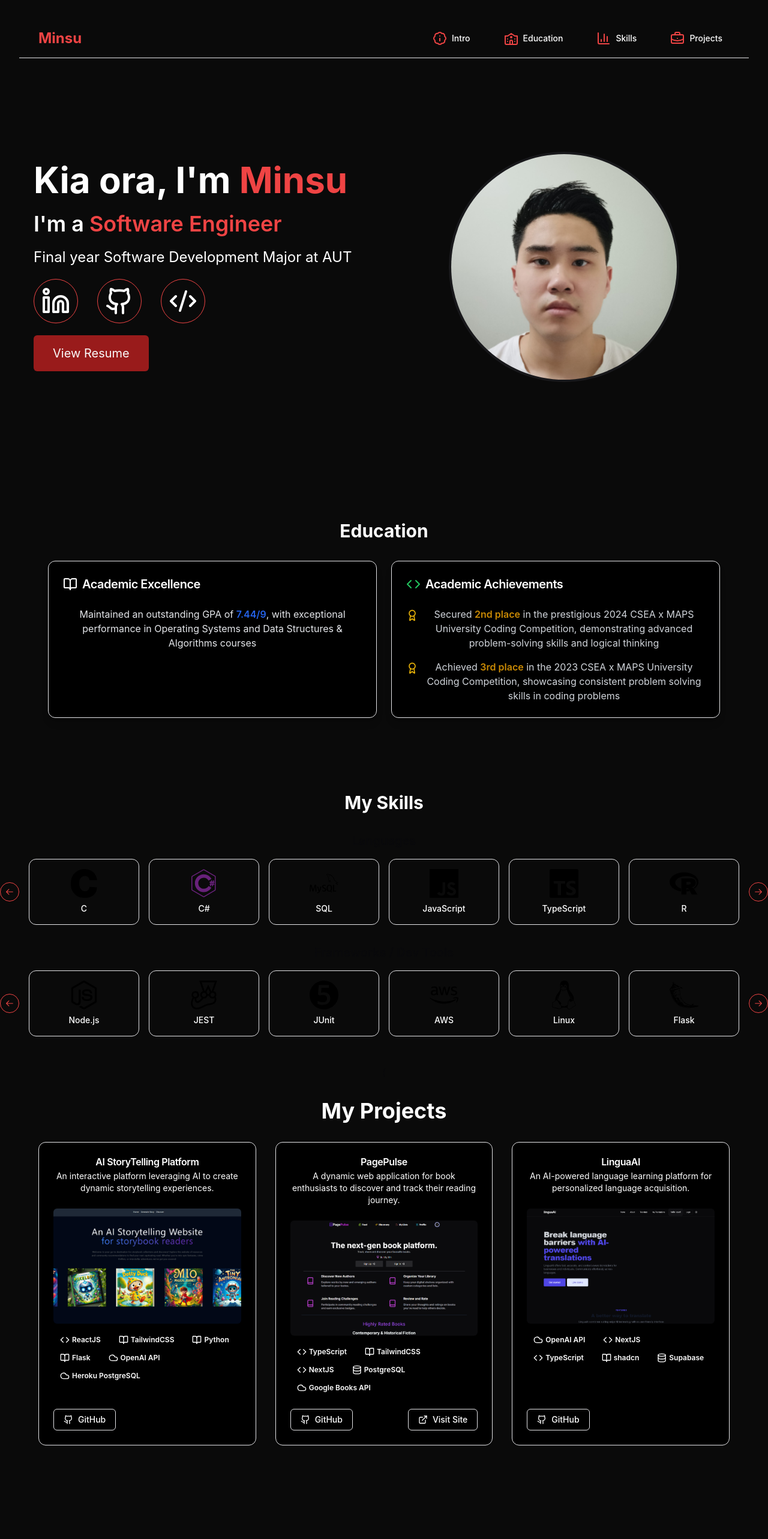
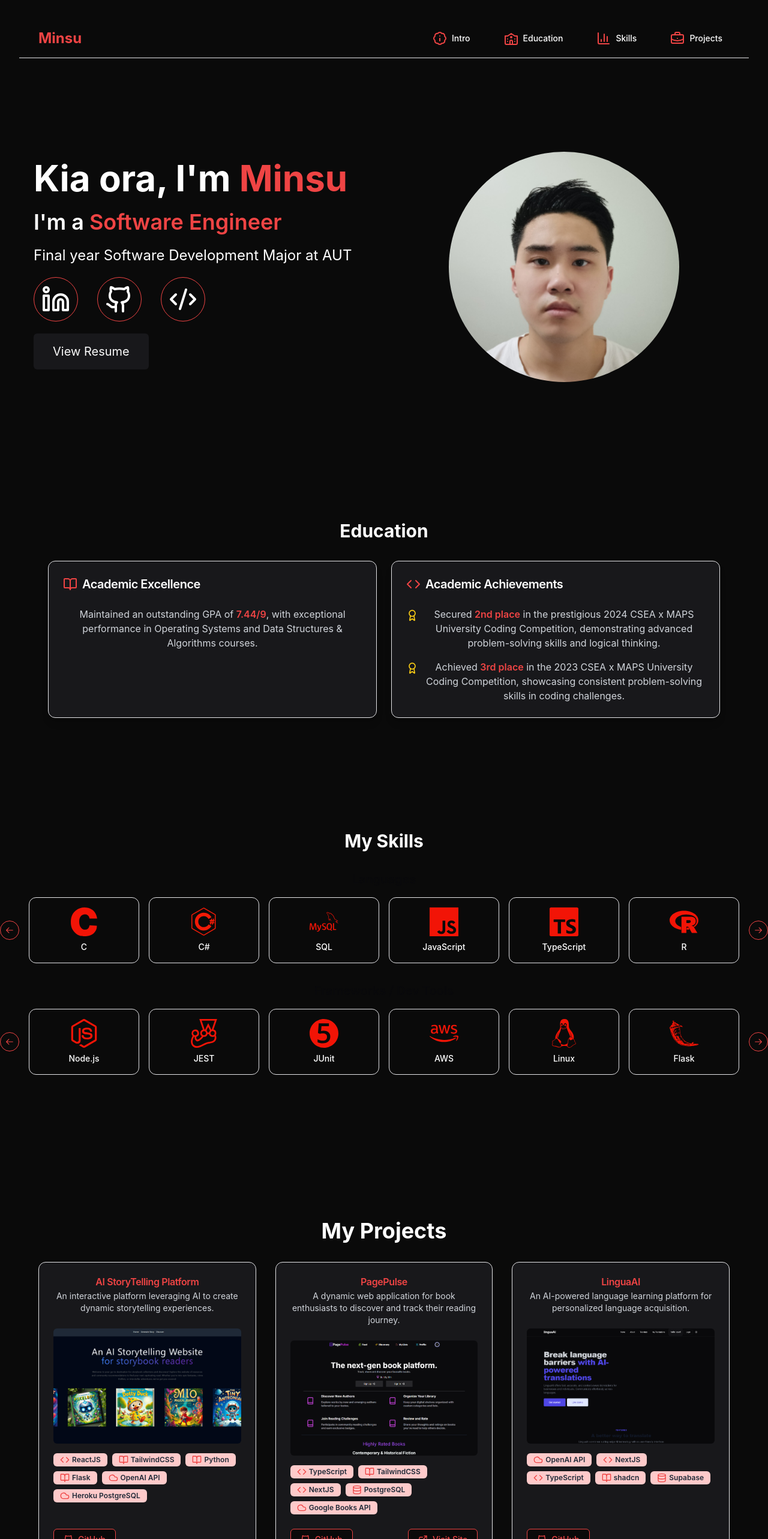
Before and after one commit to Minsukim2827/portfolio-10112024, a React (Vite) app: page / in a window 1280 px wide. Shown: the top 2566 px of the page at 60% size. Built offline with nearby package versions, Linux system fonts and the light colour scheme.

Commit message:
added more animations

```diff
--- a/src/App.css
+++ b/src/App.css
@@ -5,3 +5,53 @@
   text-align: center;
   background-color: #0a0a0a;
 }
+
+
+.red-filter {
+  filter: invert(30%) sepia(100%) saturate(7500%) hue-rotate(358deg) brightness(95%) contrast(100%);
+}
+
+.avatar-image {
+  transition: transform 0.3s, box-shadow 0.3s;
+}
+.avatar-image:hover {
+  transform: scale(1.05);
+  box-shadow: 0 0 15px rgba(255, 0, 0, 0.5);
+}
+
+.resume-button {
+  position: relative;
+  overflow: hidden;
+}
+.resume-button::after {
+  content: '';
+  position: absolute;
+  bottom: 0;
+  left: -100%;
+  width: 100%;
+  height: 2px;
+  background: #f56565;
+  transition: left 0.3s;
+}
+.resume-button:hover::after {
+  left: 0;
+}
+
+.education-card {
+  transition: transform 0.3s, box-shadow 0.3s;
+}
+.education-card:hover {
+  transform: translateY(-10px);
+  box-shadow: 0 10px 20px rgba(0, 0, 0, 0.5);
+}
+
+.project-image {
+  position: relative;
+  overflow: hidden;
+}
+.project-image img {
+  transition: transform 0.5s;
+}
+.project-image:hover img {
+  transform: scale(1.1);
+}
--- a/src/components/education/education.jsx
+++ b/src/components/education/education.jsx
@@ -1,4 +1,4 @@
-// components/Education.js
+
 import { Award, BookOpen, Code } from "lucide-react";
 import { Card, CardContent, CardHeader, CardTitle } from "@/components/ui/card";
 import FadeInWrapper from "@/components/FadeInWrapper";
@@ -7,58 +7,58 @@ export default function Education() {
   return (
     <FadeInWrapper>
       <section
-        className="py-12 px-4 md:px-8 lg:px-12 bg-none dark:from-gray-900 dark:to-gray-800 min-h-[60vh] flex justify-center items-center"
+        className="py-12 px-4 md:px-8 lg:px-12 min-h-[60vh] flex justify-center items-center"
       >
         <div className="max-w-6xl mx-auto">
-          <h2 className="text-3xl font-bold text-center mb-8 text-white dark:text-gray-100">
+          <h2 className="text-3xl font-bold text-center mb-8 text-white">
             Education
           </h2>
           <div className="grid grid-cols-1 md:grid-cols-2 gap-6">
-            <Card className="bg-black dark:bg-gray-800 shadow-lg hover:shadow-xl transition-shadow duration-300">
+            <Card className="bg-zinc-900 shadow-lg hover:shadow-2xl transition-shadow duration-300 education-card">
               <CardHeader>
-                <CardTitle className="flex items-center text-xl font-semibold text-gray-700 dark:text-gray-200">
-                  <BookOpen className="w-6 h-6 mr-2 text-white" />
-                  <span className="text-white">Academic Excellence</span>
+                <CardTitle className="flex items-center text-xl font-semibold text-white">
+                  <BookOpen className="w-6 h-6 mr-2 text-red-500" />
+                  <span>Academic Excellence</span>
                 </CardTitle>
               </CardHeader>
               <CardContent>
-                <p className="text-gray-200 dark:text-gray-300">
+                <p className="text-gray-300">
                   Maintained an outstanding GPA of{" "}
-                  <span className="font-semibold text-blue-600 dark:text-blue-400">
+                  <span className="font-semibold text-red-500">
                     7.44/9
                   </span>
-                  , with exceptional performance in Operating Systems and Data Structures & Algorithms courses
+                  , with exceptional performance in Operating Systems and Data Structures & Algorithms courses.
                 </p>
               </CardContent>
             </Card>
 
-            <Card className="bg-black dark:bg-gray-800 shadow-lg hover:shadow-xl transition-shadow duration-300">
+            <Card className="bg-zinc-900 shadow-lg hover:shadow-2xl transition-shadow duration-300 education-card">
               <CardHeader>
-                <CardTitle className="flex items-center text-xl font-semibold text-gray-700 dark:text-gray-200">
-                  <Code className="w-6 h-6 mr-2 text-green-500" />
-                  <span className="text-white">Academic Achievements</span>
+                <CardTitle className="flex items-center text-xl font-semibold text-white">
+                  <Code className="w-6 h-6 mr-2 text-red-500" />
+                  <span>Academic Achievements</span>
                 </CardTitle>
               </CardHeader>
               <CardContent>
                 <ul className="space-y-4">
                   <li className="flex items-start">
-                    <Award className="w-5 h-5 mr-2 text-yellow-500 flex-shrink-0 mt-1" />
-                    <p className="text-gray-300 dark:text-gray-300">
+                    <Award className="w-5 h-5 mr-2 text-yellow-400 flex-shrink-0 mt-1" />
+                    <p className="text-gray-300">
                       Secured{" "}
-                      <span className="font-semibold text-yellow-600 dark:text-yellow-400">
+                      <span className="font-semibold text-red-500">
                         2nd place
                       </span>{" "}
-                      in the prestigious 2024 CSEA x MAPS University Coding Competition, demonstrating advanced problem-solving skills and logical thinking
+                      in the prestigious 2024 CSEA x MAPS University Coding Competition, demonstrating advanced problem-solving skills and logical thinking.
                     </p>
                   </li>
                   <li className="flex items-start">
-                    <Award className="w-5 h-5 mr-2 text-yellow-500 flex-shrink-0 mt-1" />
-                    <p className="text-gray-300 dark:text-gray-300">
+                    <Award className="w-5 h-5 mr-2 text-yellow-400 flex-shrink-0 mt-1" />
+                    <p className="text-gray-300">
                       Achieved{" "}
-                      <span className="font-semibold text-yellow-600 dark:text-yellow-400">
+                      <span className="font-semibold text-red-500">
                         3rd place
                       </span>{" "}
-                      in the 2023 CSEA x MAPS University Coding Competition, showcasing consistent problem solving skills in coding problems
+                      in the 2023 CSEA x MAPS University Coding Competition, showcasing consistent problem-solving skills in coding challenges.
                     </p>
                   </li>
                 </ul>
--- a/src/components/intro/intro.jsx
+++ b/src/components/intro/intro.jsx
@@ -27,7 +27,7 @@ export default function Intro() {
         {/* Resume Link */}
         <Link
           to="./resume.pdf"
-          className="inline-block bg-red-800 text-primary-foreground px-8 py-4 rounded-md hover:bg-red-900 transition-colors text-xl"
+          className="resume-button bg-zinc-900 inline-block text-primary-foreground px-8 py-4 rounded-md transition-colors text-xl"
         >
           View Resume
         </Link>
@@ -37,7 +37,7 @@ export default function Intro() {
         <img
           src="./avatar.png"
           alt="Minsu"
-          className="rounded-full w-96 h-96 object-cover border-4 border-primary"
+          className="rounded-full w-96 h-96 object-cover avatar-image"
         />
       </div>
     </div>
--- a/src/components/projects/projects.jsx
+++ b/src/components/projects/projects.jsx
@@ -1,31 +1,32 @@
 
-import { Github, ExternalLink, BookOpen, Code, Database, Cloud } from 'lucide-react'
-import { Card, CardContent, CardDescription, CardFooter, CardHeader, CardTitle } from "@/components/ui/card"
-import { Badge } from "@/components/ui/badge"
-import { Button } from "@/components/ui/button"
-import { projects } from './_components/projects'
+import { Github, ExternalLink, BookOpen, Code, Database, Cloud } from 'lucide-react';
+import { Card, CardContent, CardDescription, CardFooter, CardHeader, CardTitle } from "@/components/ui/card";
+import { Badge } from "@/components/ui/badge";
+import { Button } from "@/components/ui/button";
+import { projects } from './_components/projects';
 import FadeInWrapper from "@/components/FadeInWrapper";
 
 export default function Projects() {
   return (
     <FadeInWrapper>
-    (<div className="min-h-screen text-foreground p-8">
-      <h1 className="text-4xl font-bold mb-8 text-center text-white">My Projects</h1>
+      <div className="min-h-screen text-white p-8 md:py-24">
+        <h1 className="text-4xl font-bold mb-8 text-center">My Projects</h1>
         <div className="grid grid-cols-1 md:grid-cols-2 lg:grid-cols-3 gap-8">
           {projects.map((project, index) => (
-          <Card key={index} className="flex flex-col bg-black">
+            <Card key={index} className="flex flex-col bg-zinc-900 shadow-md hover:shadow-xl transition-shadow duration-300">
               <CardHeader>
-              <CardTitle className="text-white">{project.title}</CardTitle>
-              <CardDescription className="text-white">{project.description}</CardDescription>
+                <CardTitle className="text-red-500">{project.title}</CardTitle>
+                <CardDescription className="text-gray-300">{project.description}</CardDescription>
               </CardHeader>
               <CardContent className="flex-grow">
                 <img
                   src={project.image}
                   alt={`${project.title} preview`}
-                className="w-full h-48 object-cover rounded-md mb-4" />
+                  className="w-full h-48 object-cover rounded-md mb-4 project-image"
+                />
                 <div className="flex flex-wrap gap-2">
                   {project.technologies.map((tech, techIndex) => (
-                  <Badge key={techIndex} variant="default" className="text-white bg-black">
+                    <Badge key={techIndex} variant="secondary" className="text-gray-800 bg-red-200 flex items-center">
                       {getTechIcon(tech)}
                       <span className="ml-1">{tech}</span>
                     </Badge>
@@ -34,18 +35,18 @@ export default function Projects() {
               </CardContent>
               <CardFooter className="flex justify-between">
                 {project.github && (
-                <Button variant="outline" asChild className="bg-black hover:bg-zinc-900">
-                  <a href={project.github} target="_blank" rel="noopener noreferrer">
-                    <Github className="mr-2 h-4 w-4 text-white " />
-                    <span className="text-white">GitHub</span>
+                  <Button variant="outline" className="project-button text-red-500 border-red-500 hover:bg-red-500 hover:text-white">
+                    <a href={project.github} target="_blank" rel="noopener noreferrer" className="flex items-center">
+                      <Github className="mr-2 h-4 w-4" />
+                      <span>GitHub</span>
                     </a>
                   </Button>
                 )}
                 {project.website && (
-                <Button variant="outline" asChild className="bg-black hover:bg-zinc-900">
-                  <a href={project.website} target="_blank" rel="noopener noreferrer">
-                    <ExternalLink className="mr-2 h-4 w-4 text-white" />
-                    <span className="text-white">Visit Site</span>
+                  <Button variant="outline" className="project-button text-red-500 border-red-500 hover:bg-red-500 hover:text-white">
+                    <a href={project.website} target="_blank" rel="noopener noreferrer" className="flex items-center">
+                      <ExternalLink className="mr-2 h-4 w-4" />
+                      <span>Visit Site</span>
                     </a>
                   </Button>
                 )}
@@ -53,7 +54,7 @@ export default function Projects() {
             </Card>
           ))}
         </div>
-    </div>)
+      </div>
     </FadeInWrapper>
   );
 }
@@ -63,15 +64,15 @@ function getTechIcon(tech) {
     case 'reactjs':
     case 'nextjs':
     case 'typescript':
-      return <Code className="h-4 w-4" />;
+      return <Code className="h-4 w-4 text-red-500" />;
     case 'postgresql':
     case 'supabase':
-      return <Database className="h-4 w-4" />;
+      return <Database className="h-4 w-4 text-red-500" />;
     case 'heroku postgresql':
     case 'google books api':
     case 'openai api':
-      return <Cloud className="h-4 w-4" />;
+      return <Cloud className="h-4 w-4 text-red-500" />;
     default:
-      return <BookOpen className="h-4 w-4" />;
+      return <BookOpen className="h-4 w-4 text-red-500" />;
   }
 }
--- a/src/components/skills/skills.jsx
+++ b/src/components/skills/skills.jsx
@@ -1,4 +1,4 @@
-import React from "react"
+
 import { Card, CardContent } from "@/components/ui/card"
 import {
   Carousel,
@@ -11,12 +11,14 @@ import useEmblaCarousel from "embla-carousel-react"
 import Autoplay from "embla-carousel-autoplay"
 import { skills } from "./_components/skills"
 import { skillIcons } from "./_components/skillIcons"
+import FadeInWrapper from "@/components/FadeInWrapper";
 
 
 function SkillCarousel({ title, items }) {
     const [emblaRef] = useEmblaCarousel({ loop: true }, [Autoplay()])
 
     return (
+        <FadeInWrapper>
       <div className="w-full mb-8">
         <h3 className="text-xl font-semibold mb-4">{title}</h3>
         <Carousel
@@ -44,7 +46,7 @@ function SkillCarousel({ title, items }) {
   width={48}
   height={48}
   alt={skill}
-  className="mb-2 transform transition-transform duration-200 hover:scale-110"
+  className="mb-2 red-filter transform transition-transform hover:scale-110"
 />
 
                     <span className="text-xs sm:text-sm font-medium text-center text-white">{skill}</span>
@@ -57,13 +59,14 @@ function SkillCarousel({ title, items }) {
           <CarouselNext className="bg-neutral-950 text-red-500 border-red-500"/>
         </Carousel>
       </div>
+      </FadeInWrapper>
     )
   }
 
 
   export default function Skills() {
     return (
-      <section className="py-12">
+      <section className="py-12 md:py-28">
         <div className="container mx-auto px-4">
           <h2 className="text-3xl text-white font-bold text-center mb-8">My Skills</h2>
           <div className="space-y-8">
--- a/src/index.css
+++ b/src/index.css
@@ -81,3 +81,18 @@
     @apply bg-background text-foreground;
   }
 }
+
+
+.badge-secondary {
+  @apply bg-red-200 text-gray-800;
+}
+
+/* Button Variants */
+.btn-outline-red {
+  @apply border-red-500 text-red-500 hover:bg-red-500 hover:text-white;
+}
+
+/* Card Hover Effects */
+.card-hover {
+  @apply shadow-md hover:shadow-xl transition-shadow duration-300;
+}
--- a/tailwind.config.js
+++ b/tailwind.config.js
@@ -13,10 +13,10 @@ export default {
   			sm: 'calc(var(--radius) - 4px)'
   		},
   		colors: {
-  			background: 'hsl(var(--background))',
+  			background: "#0a0a0a",
   			foreground: 'hsl(var(--foreground))',
   			card: {
-  				DEFAULT: 'hsl(var(--card))',
+  				DEFAULT: '#0a0a0a',
   				foreground: 'hsl(var(--card-foreground))'
   			},
   			popover: {
@@ -24,11 +24,11 @@ export default {
   				foreground: 'hsl(var(--popover-foreground))'
   			},
   			primary: {
-  				DEFAULT: 'hsl(var(--primary))',
+  				DEFAULT: '#ef4444',
   				foreground: 'hsl(var(--primary-foreground))'
   			},
   			secondary: {
-  				DEFAULT: 'hsl(var(--secondary))',
+  				DEFAULT: '#f97316',
   				foreground: 'hsl(var(--secondary-foreground))'
   			},
   			muted: {
@@ -36,7 +36,7 @@ export default {
   				foreground: 'hsl(var(--muted-foreground))'
   			},
   			accent: {
-  				DEFAULT: 'hsl(var(--accent))',
+  				DEFAULT: '#6366f1',
   				foreground: 'hsl(var(--accent-foreground))'
   			},
   			destructive: {
@@ -54,6 +54,7 @@ export default {
   				'5': 'hsl(var(--chart-5))'
   			},
 			  customRed: '#AC2013',
+
   		}
   	}
   },
```
Lines whose indentation alone changed are shown as unchanged.
